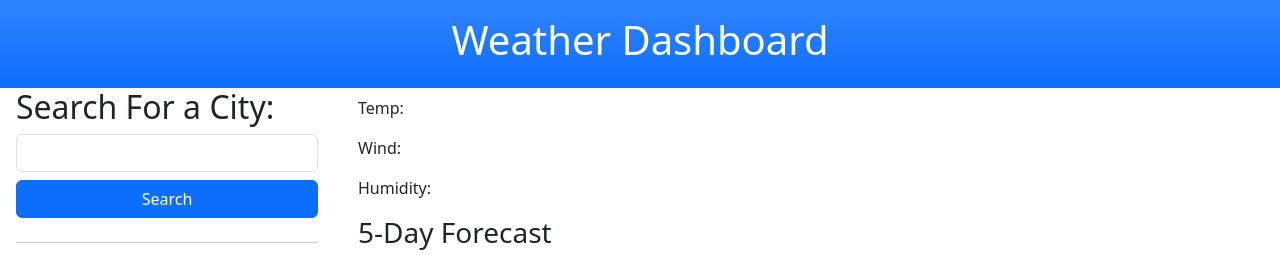
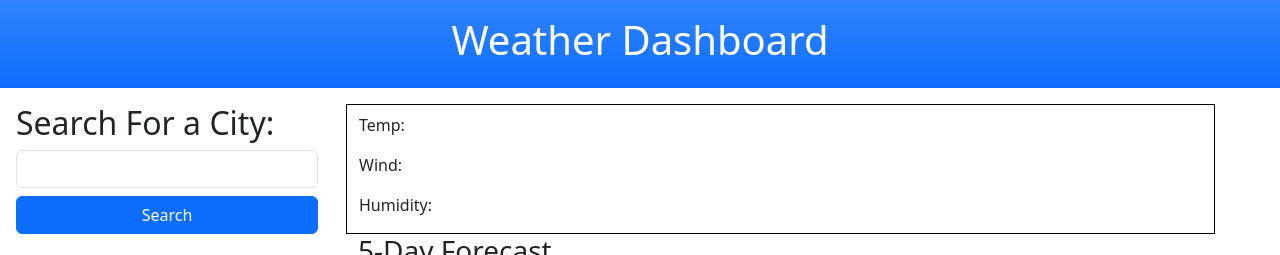
Before and after one commit to dsternthal/Challenge6-Weather-Dashboard, a plain HTML site: page index.html in a window 1280 px wide. Shown: the top 255 px of the page. Drawn offline with nearby package versions, Linux system fonts and the light colour scheme.

Commit message:
added my-3 & border

```diff
--- a/index.html
+++ b/index.html
@@ -12,7 +12,7 @@
     <header class="bg-primary bg-gradient d-flex align-items-center py-3 justify-content-center text-white">
         <h1>Weather Dashboard</h1>
     </header>
-        <div class="row">
+        <div class="row my-3">
             <div class = "col-12 col-sm-3 mx-3">
                 <h2 class = "">Search For a City:</h2>
                 <input id="city-input" type="text" class = "form-control" aria-label="sizing example input" aria-describedby="inputGroup-sizing-default">
@@ -26,7 +26,7 @@
                   </ul>
             </div>
             <div class = "col-12 col-sm-8">
-                <div class="row">
+                <div class="row border border-black">
                     <div class="col-sm-12">
                         <h2 id="title"></h2>
                         <p id="temp">Temp: </p>
```
